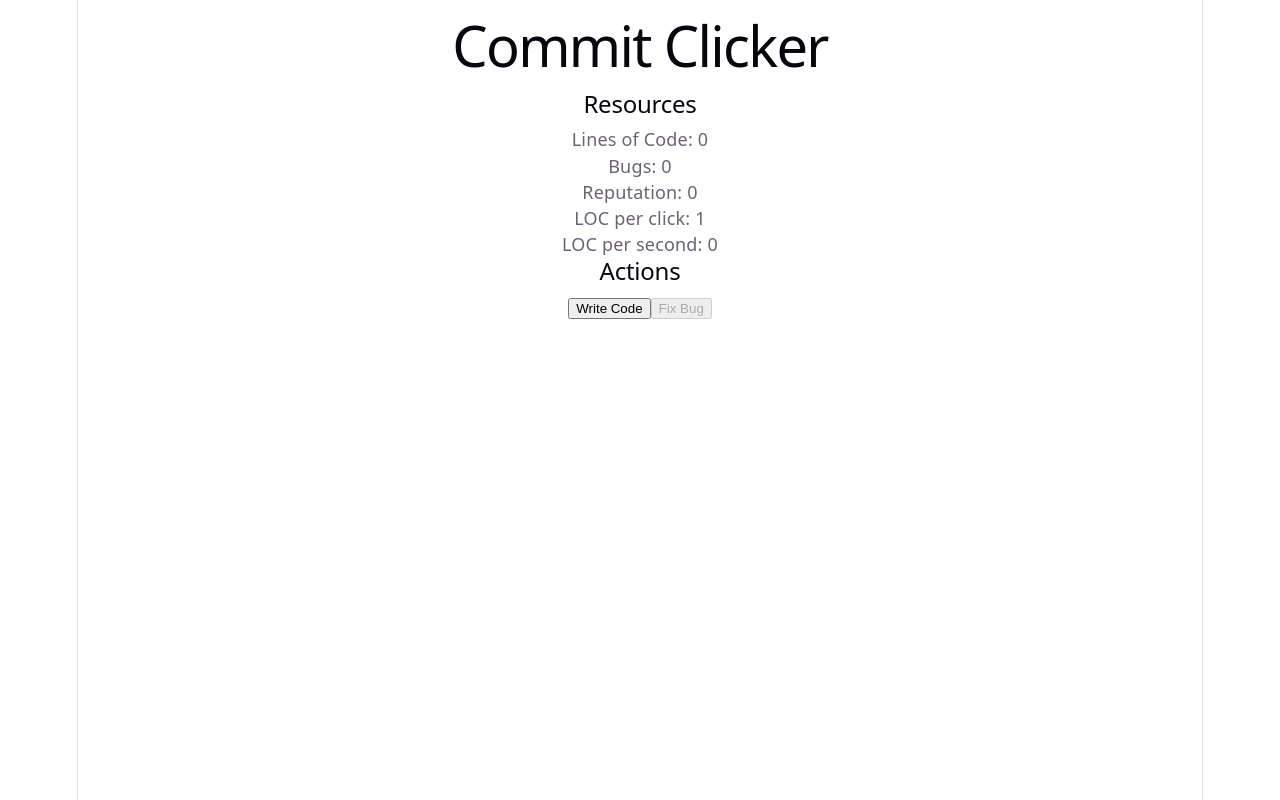
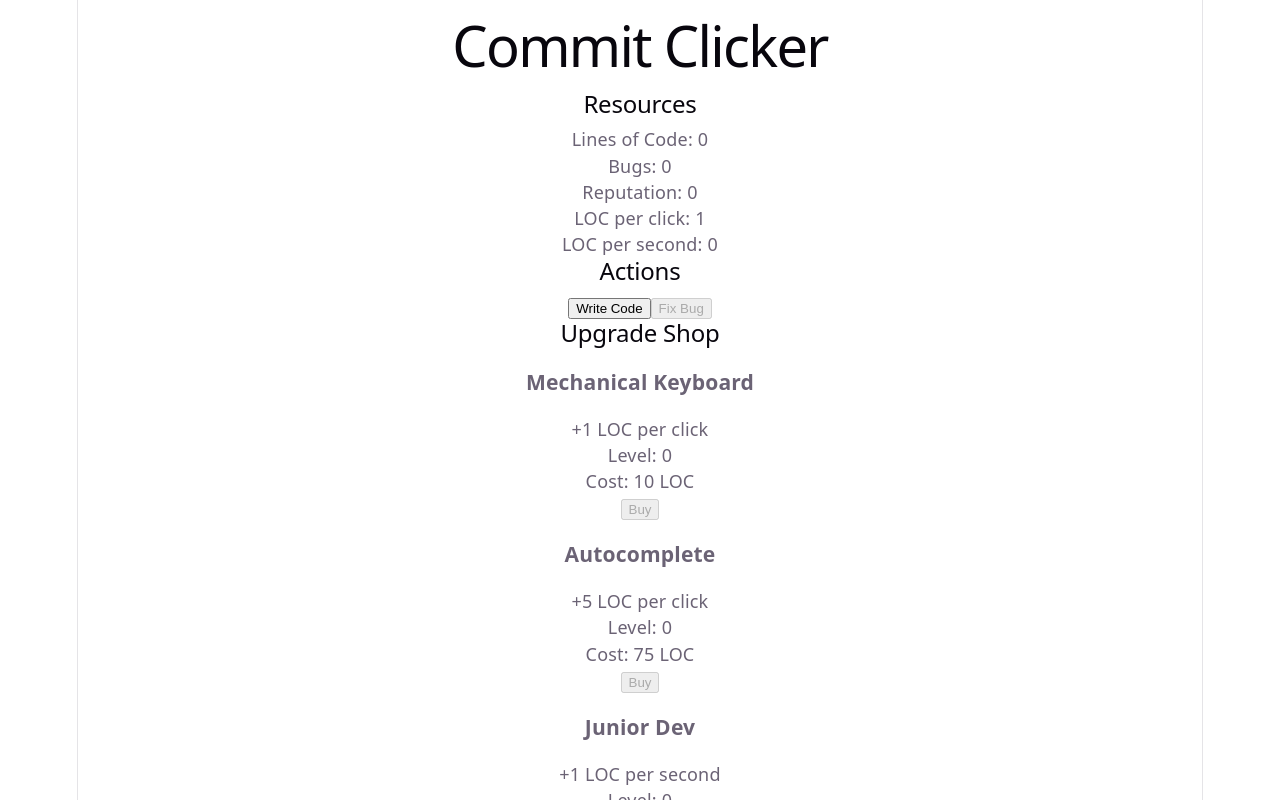
Before and after one commit to BlazingHotCode/commit-clicker, a React (Vite) app: page / in a window 1280 px wide. Shown: the top 800 px of the page. Built offline with nearby package versions, Linux system fonts and the light colour scheme.

Commit message:
added shop to app

```diff
--- a/src/App.tsx
+++ b/src/App.tsx
@@ -2,6 +2,7 @@ import { useReducer } from "react";
 import "./App.css";
 import { gameReducer } from "./game/state/reducer";
 import { initialState } from "./game/state/initialState";
+import { UpgradeShop } from "./components/shop/UpgradeShop";
 
 function App() {
   const [state, dispatch] = useReducer(gameReducer, initialState);
@@ -22,14 +23,24 @@ function App() {
       <section>
         <h2>Actions</h2>
 
-        <button onClick={() => dispatch({type: "WRITE_CODE"})}>
+        <button onClick={() => dispatch({ type: "WRITE_CODE" })}>
           Write Code
         </button>
 
-        <button onClick={() => dispatch({type: "FIX_BUG"})} disabled={state.bugs <= 0}>
+        <button
+          onClick={() => dispatch({ type: "FIX_BUG" })}
+          disabled={state.bugs <= 0}
+        >
           Fix Bug
         </button>
       </section>
+
+      <UpgradeShop
+        state={state}
+        onBuyUpgrade={(upgradeId) =>
+          dispatch({ type: "BUY_UPGRADE", upgradeId })
+        }
+      />
     </main>
   );
 }
```
